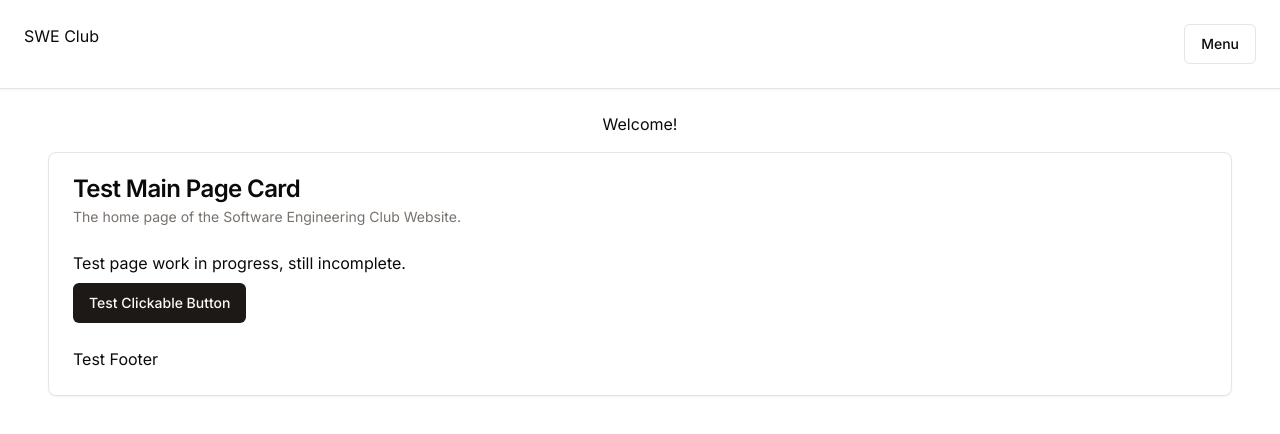
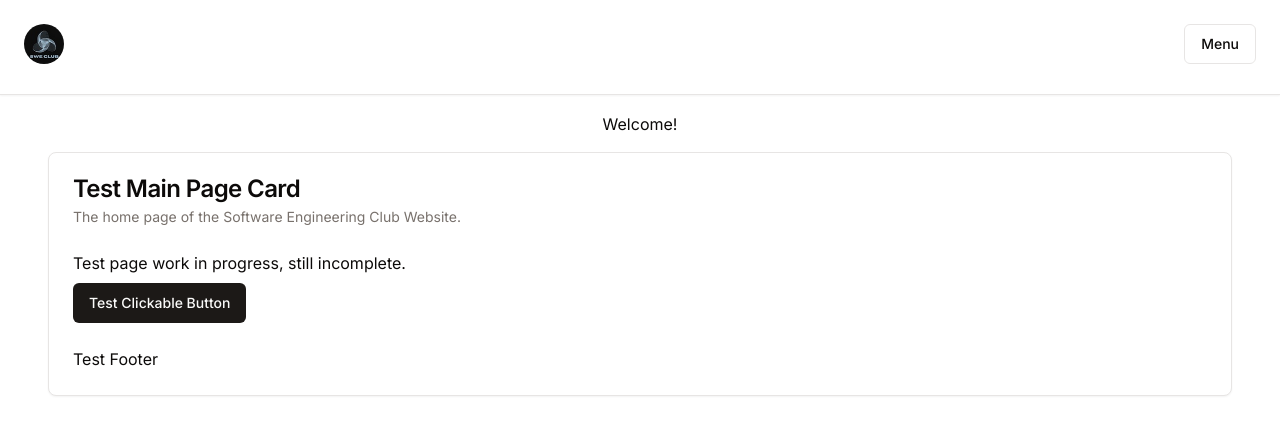
Before and after one commit to SWC-Software-Engineering-Club/SWE-Club-Website, a Next.js app: page / in a window 1280 px wide. Shown: the top 434 px of the page. Built offline with nearby package versions, Linux system fonts and the light colour scheme.

Commit message:
fixed logo component

```diff
--- a/components/nav.tsx
+++ b/components/nav.tsx
@@ -1,4 +1,5 @@
 import { Button } from '@/components/ui/button'
+import Logo  from '@/components/ui/logo'
 import {
   DropdownMenu,
   DropdownMenuContent,
@@ -12,7 +13,12 @@ const Navbar = () => {
     return (
       <nav className="w-full p-6 flex fixed justify-between border-b shadow-sm">
        <div>
-        SWE Club
+       <Logo
+        altText="Logo Alt Text"
+        size="small"
+        rounded="default"
+        className="my-custom-class"
+      />
        </div>
        <DropdownMenu>
         <DropdownMenuTrigger asChild>
--- a/components/ui/logo.tsx
+++ b/components/ui/logo.tsx
@@ -3,7 +3,7 @@ import { cva, type VariantProps } from 'class-variance-authority';
 import { cn } from '@/lib/utils';
 
 interface LogoProps extends React.HTMLAttributes<HTMLDivElement>, VariantProps<typeof logoVariants> {
-  imagePath: string;
+  imagePath?: string;
   altText: string;
 }
 
```
